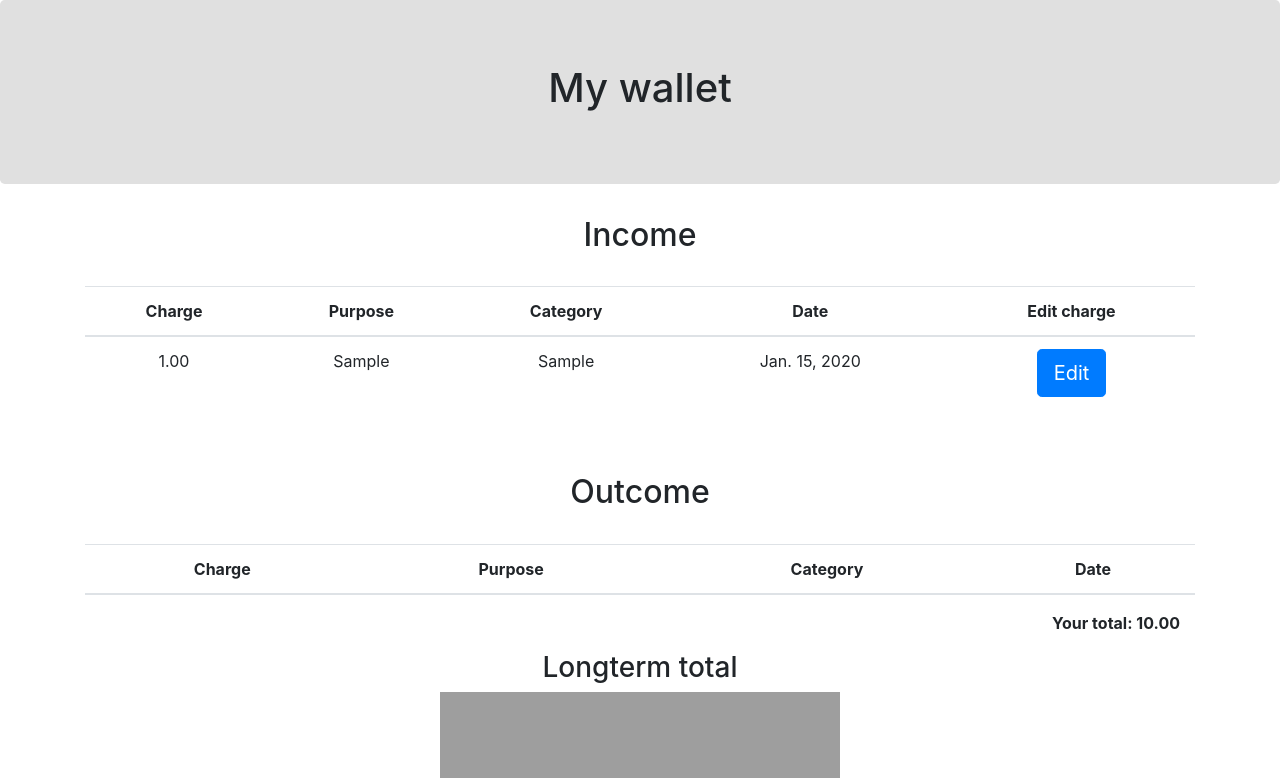
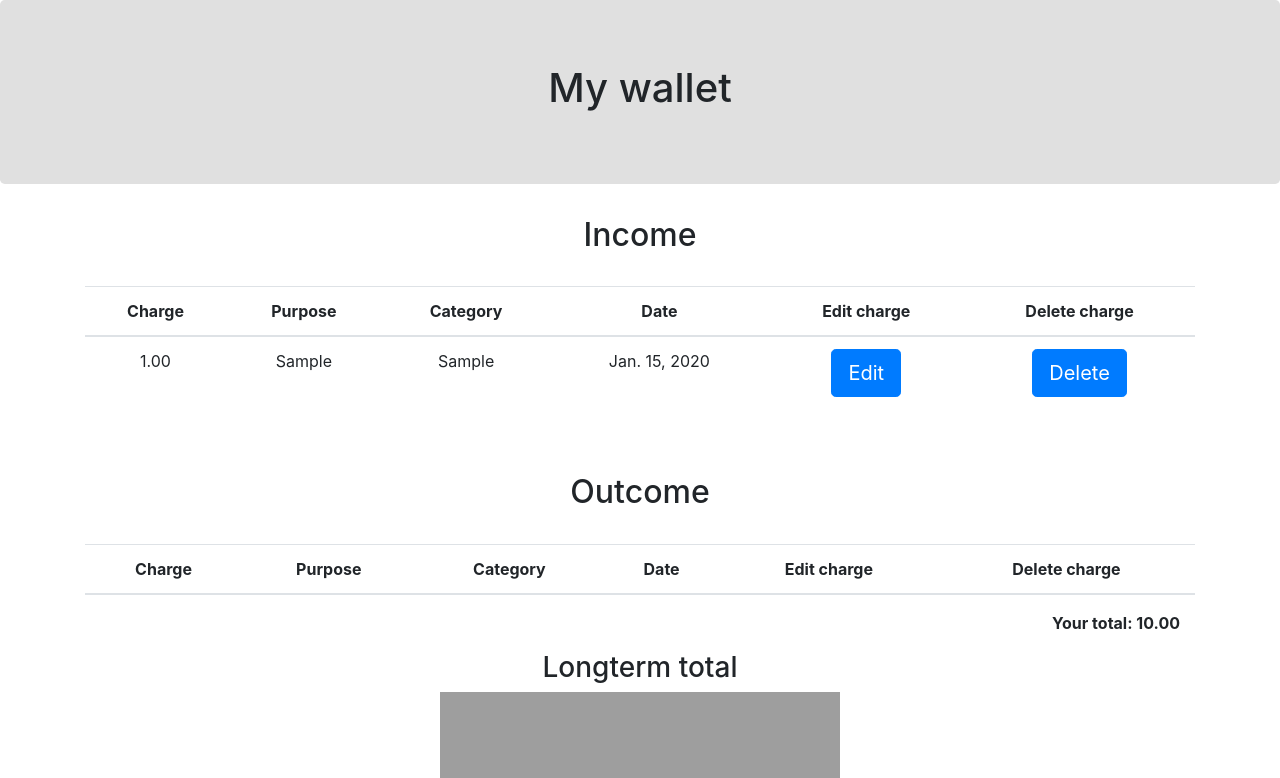
Before and after one commit to Brosha/Finance, a Django app: page /charges/1/ in a window 1280 px wide. Shown: the top 778 px of the page. Run offline with Django 3.2, Linux system fonts and the light colour scheme; a user stored in the database is signed in; tables that the repository leaves empty hold one stand-in row (values such as "Sample post"); lists and menus that the app fills with data are empty; some libraries are stand-ins or nearby versions; grey boxes are pictures that could not be loaded.

```diff
--- a/finance/templates/table.html
+++ b/finance/templates/table.html
@@ -20,6 +20,7 @@
                             <th style="text-align:center">Category</th>
                             <th style="text-align:center">Date</th>
                             <th style="text-align:center">Edit charge</th>
+                            <th style="text-align:center">Delete charge</th>
                         </tr>
                     </thead>
 				    <tbody>
@@ -41,6 +42,10 @@
                             <td>
                                 {% url 'edit_charge'  acc.account_number charge.id as edit %}
                             <a class="btn btn-primary btn-lg" href="../..{{edit }}" role="button">Edit</a>
+                            </td>
+                            <td>
+                                {% url 'del_charge'  acc.account_number charge.id as del %}
+                            <a class="btn btn-primary btn-lg" href="../..{{del }}" role="button">Delete</a>
                             </td>
 
                         </tr>
@@ -67,6 +72,8 @@
                             <th style="text-align:center">Purpose</th>
                             <th style="text-align:center">Category</th>
                             <th style="text-align:center">Date</th>
+                            <th style="text-align:center">Edit charge</th>
+                            <th style="text-align:center">Delete charge</th>
                         </tr>
                     </thead>
 				    <tbody>
@@ -85,6 +92,14 @@
                                 <td>-</td>
                             {% endif %}
                             <td>{{charge.date}}</td>
+                             <td>
+                                {% url 'edit_charge'  acc.account_number charge.id as edit %}
+                            <a class="btn btn-primary btn-lg" href="../..{{edit }}" role="button">Edit</a>
+                            </td>
+                            <td>
+                                {% url 'del_charge'  acc.account_number charge.id as del %}
+                            <a class="btn btn-primary btn-lg" href="../..{{del }}" role="button">Delete</a>
+                            </td>
 
                         </tr>
             {% endif %}
--- a/finance/urls.py
+++ b/finance/urls.py
@@ -1,6 +1,6 @@
 from finance.views import home, add_charge, account_status,random_example, add_account, send_total, total, register,\
     add_goal, login_view, account_goal_status, profile, logout_view, add_value_goal, edit_profile, edit_account,\
-    edit_charge
+    edit_charge, del_charge
 from django.conf.urls import include, url
 from api.views import AccountViewSet, ChargeViewSet,StatisticsView
 from rest_framework import routers
@@ -12,6 +12,7 @@ urlpatterns = [
     url(r'^charges/(?P<account_id>\d{1,16})/$', account_status, name='status'),
     url(r'^addcharge/(?P<account_id>\d{1,16})/$', add_charge, name='add_charge'),
     url(r'^charges/edit/(?P<account_id>\d{1,16})/(?P<charge_id>\d{1,16})/$', edit_charge, name='edit_charge'),
+    url(r'^charges/delete/(?P<account_id>\d{1,16})/(?P<charge_id>\d{1,16})/$', del_charge, name='del_charge'),
     url(r'^addgoal/(?P<account_id>\d{1,16})/$', add_goal, name='add_goal'),
     url(r'^addaccount/$', add_account, name='add_account'),
     url(r'^account/edit/(?P<account_id>\d{1,16})$', edit_account, name='edit_account'),
--- a/finance/views.py
+++ b/finance/views.py
@@ -159,7 +159,15 @@ def edit_charge(request, account_id=0, charge_id=0):
     )
 
 
-#def del_charge(request, account_id=0, charge_id=0):
+@user_check
+@login_required(login_url='login')
+def del_charge(request, account_id=0, charge_id=0):
+    charge = Charge.objects.get(pk=charge_id)
+    acc = Account.objects.get(account_number=account_id)
+    acc.total -= charge.value
+    acc.save()
+    charge.delete()
+    return redirect('status', account_id)
 
 
 @user_check
```
